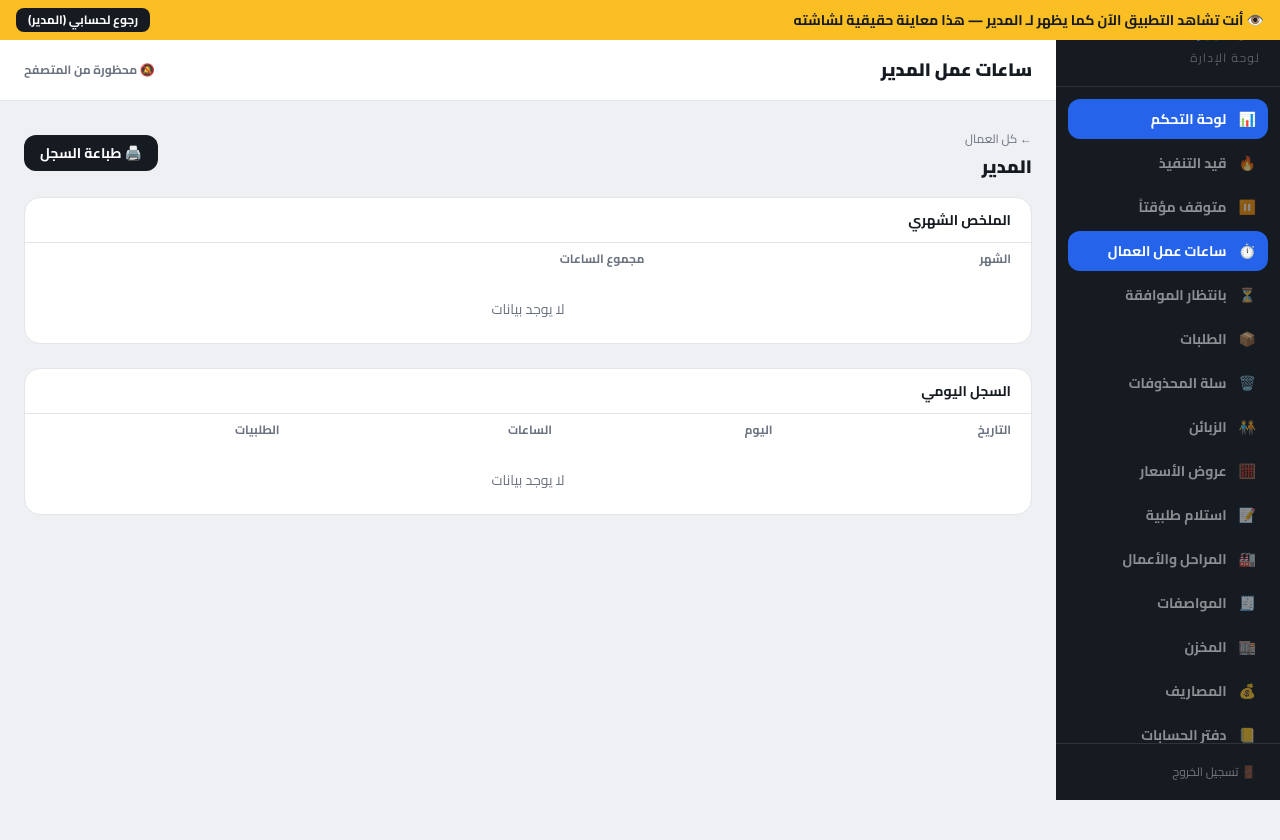
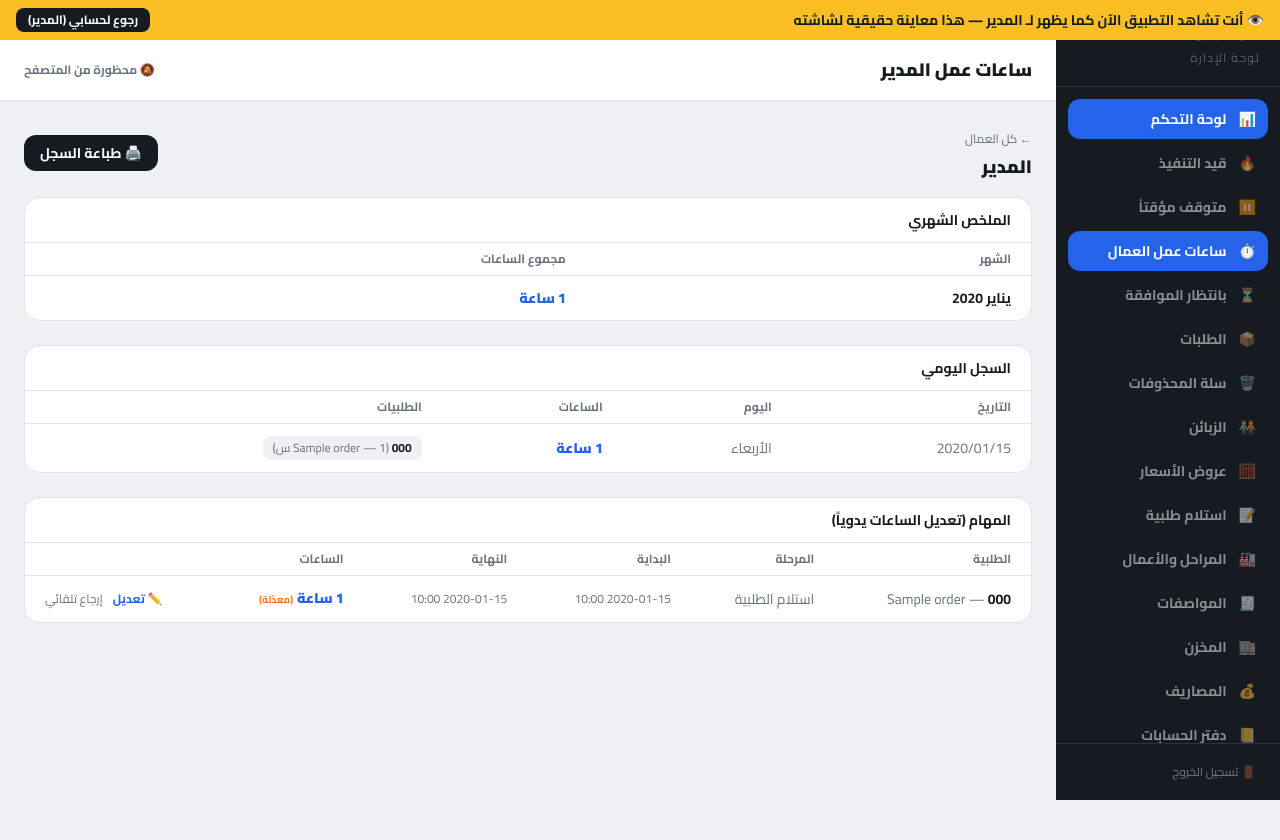
Before and after one commit to waeeljun4-ctrl/jobflow, a Laravel app: page /admin/worker-hours/1 in a window 1280 px wide. Run offline with Laravel 12, Linux system fonts and the light colour scheme; a user stored in the database is signed in; data comes from the database, SQL or seed files in the repository; tables that the repository leaves empty hold one stand-in row (values such as "Sample post"); style sheets or scripts are compiled from the project's sources; parts of the project's set-up code (start-up, migrations or seed data) failed here and were passed over; some libraries are stand-ins or nearby versions.

Commit message:
Let admin manually override a task's worked hours
Covers a worker forgetting to close a task and elapsed time silently
racking up ever since — admin can now set (or clear) a manual hours
value per task from the worker-hours detail page, which takes
precedence over the timestamp-based calculation everywhere hours are
shown (totals, daily/monthly report, print).

Co-Authored-By: Claude Sonnet 5 <noreply@anthropic.com>

```diff
--- a/app/Http/Controllers/Admin/WorkerHoursController.php
+++ b/app/Http/Controllers/Admin/WorkerHoursController.php
@@ -9,6 +9,7 @@ use App\Models\StageInstance;
 use App\Models\User;
 use App\Services\PdfBrandingService;
 use App\Services\WorkHoursReportService;
+use Illuminate\Http\Request;
 use Illuminate\Support\Facades\Storage;
 use Inertia\Inertia;
 
@@ -67,7 +68,48 @@ class WorkerHoursController extends Controller
         return Inertia::render('Admin/WorkerHoursDetail', [
             'worker' => $user->only('id', 'name'),
             ...$this->buildReport($user),
+            'tasks' => $this->buildTaskList($user),
         ]);
+    }
+
+    /**
+     * Raw per-task list (not the day/order rollup used by the report above)
+     * — this is what lets the admin find and correct one specific task,
+     * e.g. one a worker forgot to close and that's been silently racking
+     * up hours ever since.
+     */
+    private function buildTaskList(User $worker): array
+    {
+        return StageInstance::where('assigned_to', $worker->id)
+            ->whereNotNull('started_at')
+            ->with(['order:id,order_number,customer_name', 'stageDefinition:id,name_ar'])
+            ->orderByDesc('started_at')
+            ->get()
+            ->filter(fn (StageInstance $i) => $i->order)
+            ->map(fn (StageInstance $i) => [
+                'id' => $i->id,
+                'order_number' => $i->order->order_number,
+                'customer_name' => $i->order->customer_name,
+                'stage_name' => $i->stageDefinition?->name_ar,
+                'started_at' => $i->started_at->format('Y-m-d H:i'),
+                'completed_at' => $i->completed_at?->format('Y-m-d H:i'),
+                'is_running' => $i->completed_at === null,
+                'elapsed_hours' => $i->elapsed_hours,
+                'manual_hours' => $i->manual_hours,
+            ])
+            ->values()
+            ->all();
+    }
+
+    public function updateHours(Request $request, StageInstance $stageInstance)
+    {
+        $data = $request->validate([
+            'manual_hours' => 'nullable|numeric|min:0|max:999',
+        ]);
+
+        $stageInstance->update(['manual_hours' => $data['manual_hours']]);
+
+        return back()->with('success', $data['manual_hours'] === null ? 'تم إرجاع الحساب التلقائي' : 'تم تعديل الساعات');
     }
 
     public function print(User $user)
--- a/app/Models/StageInstance.php
+++ b/app/Models/StageInstance.php
@@ -11,7 +11,7 @@ class StageInstance extends Model
 {
     protected $fillable = [
         'order_id', 'stage_definition_id', 'status', 'queue_order', 'assigned_to',
-        'started_at', 'completed_at', 'completed_by', 'notes',
+        'started_at', 'completed_at', 'completed_by', 'notes', 'manual_hours',
     ];
 
     protected $appends = ['elapsed_hours', 'last_send_back_reason', 'current_pause'];
@@ -21,6 +21,7 @@ class StageInstance extends Model
         return [
             'started_at' => 'datetime',
             'completed_at' => 'datetime',
+            'manual_hours' => 'float',
         ];
     }
 
@@ -34,6 +35,13 @@ class StageInstance extends Model
     {
         return Attribute::make(
             get: function () {
+                // Admin override (e.g. a task the worker forgot to close, so
+                // elapsed time kept counting) replaces the computed value
+                // entirely, rather than trying to fix up started_at/completed_at.
+                if ($this->manual_hours !== null) {
+                    return (float) $this->manual_hours;
+                }
+
                 if (! $this->started_at) {
                     return null;
                 }
--- a/app/Services/WorkHoursReportService.php
+++ b/app/Services/WorkHoursReportService.php
@@ -90,6 +90,15 @@ class WorkHoursReportService
             return [];
         }
 
+        // Admin override — attribute the whole corrected total to the day
+        // the task started, instead of walking raw timestamps that are
+        // exactly what's wrong (that's why an override was set).
+        if ($instance->manual_hours !== null) {
+            $minutes = (int) round($instance->manual_hours * 60);
+
+            return $minutes > 0 ? [$instance->started_at->toDateString() => $minutes] : [];
+        }
+
         $start = $instance->started_at;
         $end = $instance->completed_at ?? now();
 
--- a/resources/js/Pages/Admin/WorkerHoursDetail.jsx
+++ b/resources/js/Pages/Admin/WorkerHoursDetail.jsx
@@ -1,7 +1,8 @@
-import { Head, Link } from '@inertiajs/react';
+import { useState } from 'react';
+import { Head, Link, router } from '@inertiajs/react';
 import AdminLayout from '@/Layouts/AdminLayout';
 
-export default function WorkerHoursDetail({ worker, daily, monthly }) {
+export default function WorkerHoursDetail({ worker, daily, monthly, tasks }) {
     return (
         <AdminLayout title={`ساعات عمل ${worker.name}`}>
             <Head title={`ساعات عمل ${worker.name}`} />
@@ -77,6 +78,93 @@ export default function WorkerHoursDetail({ worker, daily, monthly }) {
                     </tbody>
                 </table>
             </div>
+
+            {/* Raw task list — for correcting one specific task's hours,
+                e.g. one a worker forgot to close and kept counting since. */}
+            <div className="bg-white rounded-2xl border border-cream-3 overflow-hidden mt-6">
+                <p className="px-5 py-3 border-b border-cream-3 font-bold text-sm text-ink">المهام (تعديل الساعات يدوياً)</p>
+                <table className="w-full text-sm">
+                    <thead>
+                        <tr className="text-right text-muted text-xs uppercase">
+                            <th className="px-5 py-2">الطلبية</th>
+                            <th className="px-5 py-2">المرحلة</th>
+                            <th className="px-5 py-2">البداية</th>
+                            <th className="px-5 py-2">النهاية</th>
+                            <th className="px-5 py-2">الساعات</th>
+                            <th className="px-5 py-2"></th>
+                        </tr>
+                    </thead>
+                    <tbody>
+                        {(tasks ?? []).map(task => (
+                            <TaskRow key={task.id} task={task} />
+                        ))}
+                        {(tasks ?? []).length === 0 && (
+                            <tr><td colSpan={6} className="px-5 py-6 text-center text-muted">لا يوجد مهام</td></tr>
+                        )}
+                    </tbody>
+                </table>
+            </div>
         </AdminLayout>
     );
 }
+
+function TaskRow({ task }) {
+    const [editing, setEditing] = useState(false);
+    const [value, setValue] = useState(task.manual_hours ?? task.elapsed_hours ?? 0);
+    const [saving, setSaving] = useState(false);
+
+    function save() {
+        setSaving(true);
+        router.patch(`/admin/worker-hours/tasks/${task.id}`, { manual_hours: value }, {
+            preserveScroll: true,
+            onFinish: () => { setSaving(false); setEditing(false); },
+        });
+    }
+
+    function resetToAuto() {
+        setSaving(true);
+        router.patch(`/admin/worker-hours/tasks/${task.id}`, { manual_hours: null }, {
+            preserveScroll: true,
+            onFinish: () => { setSaving(false); setEditing(false); },
+        });
+    }
+
+    return (
+        <tr className="border-t border-cream-3">
+            <td className="px-5 py-3 font-bold text-ink">{task.order_number}<span className="text-muted font-normal"> — {task.customer_name}</span></td>
+            <td className="px-5 py-3 text-muted">{task.stage_name}</td>
+            <td className="px-5 py-3 text-muted text-xs">{task.started_at}</td>
+            <td className="px-5 py-3 text-xs">
+                {task.is_running
+                    ? <span className="text-orange-500 font-bold">لسا شغالة</span>
+                    : <span className="text-muted">{task.completed_at}</span>}
+            </td>
+            <td className="px-5 py-3">
+                {editing ? (
+                    <input type="number" min="0" step="0.1" value={value} onChange={e => setValue(e.target.value)}
+                        className="w-20 px-2 py-1 border-2 border-cream-3 rounded-lg text-sm focus:border-primary outline-none" />
+                ) : (
+                    <span className="font-black text-primary">
+                        {task.elapsed_hours} ساعة
+                        {task.manual_hours !== null && <span className="text-[10px] text-orange-500 font-bold mr-1">(معدّلة)</span>}
+                    </span>
+                )}
+            </td>
+            <td className="px-5 py-3 text-left">
+                {editing ? (
+                    <div className="flex gap-1.5 justify-end">
+                        <button onClick={save} disabled={saving} className="text-xs font-bold text-green-600 hover:underline disabled:opacity-50">حفظ</button>
+                        <button onClick={() => setEditing(false)} disabled={saving} className="text-xs text-muted hover:underline">إلغاء</button>
+                    </div>
+                ) : (
+                    <div className="flex gap-2.5 justify-end">
+                        <button onClick={() => setEditing(true)} className="text-xs font-bold text-primary hover:underline">✏️ تعديل</button>
+                        {task.manual_hours !== null && (
+                            <button onClick={resetToAuto} disabled={saving} className="text-xs text-muted hover:underline disabled:opacity-50">إرجاع تلقائي</button>
+                        )}
+                    </div>
+                )}
+            </td>
+        </tr>
+    );
+}
--- a/routes/web.php
+++ b/routes/web.php
@@ -86,6 +86,7 @@ Route::middleware(['auth', 'permission:page.worker_hours'])->prefix('admin')->na
     Route::get('/worker-hours', [WorkerHoursController::class, 'index'])->name('workerHours.index');
     Route::get('/worker-hours/{user}', [WorkerHoursController::class, 'show'])->name('workerHours.show');
     Route::get('/worker-hours/{user}/print', [WorkerHoursController::class, 'print'])->name('workerHours.print');
+    Route::patch('/worker-hours/tasks/{stageInstance}', [WorkerHoursController::class, 'updateHours'])->name('workerHours.updateHours');
 });
 
 Route::middleware(['auth', 'permission:page.stages'])->prefix('admin')->name('admin.')->group(function () {
```
Also changed, not shown: database/migrations/2026_08_11_000000_add_manual_hours_to_stage_instances_table.php (added).
